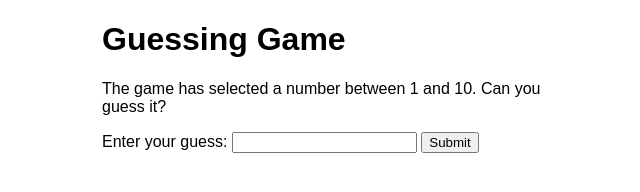
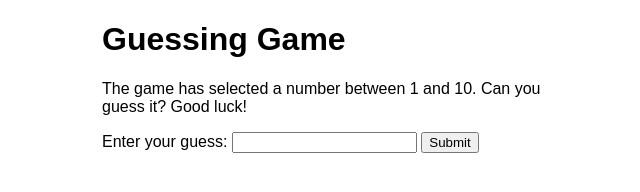
Before and after one commit to jameswan141/guessinggame, a plain HTML site: page index.html in a window 1280 px wide. Shown: the full height of the page, 313-953 px from the left. Drawn offline with Linux system fonts and the light colour scheme.

Commit message:
Update index.html

```diff
--- a/index.html
+++ b/index.html
@@ -21,7 +21,7 @@
 <body>
 <h1>Guessing Game</h1>
 
-<p>The game has selected a number between 1 and 10. Can you guess it?</p>
+<p>The game has selected a number between 1 and 10. Can you guess it? Good luck!</p>
 
 <div class="form">
 	<label for="Field">Enter your guess: </label>
```
